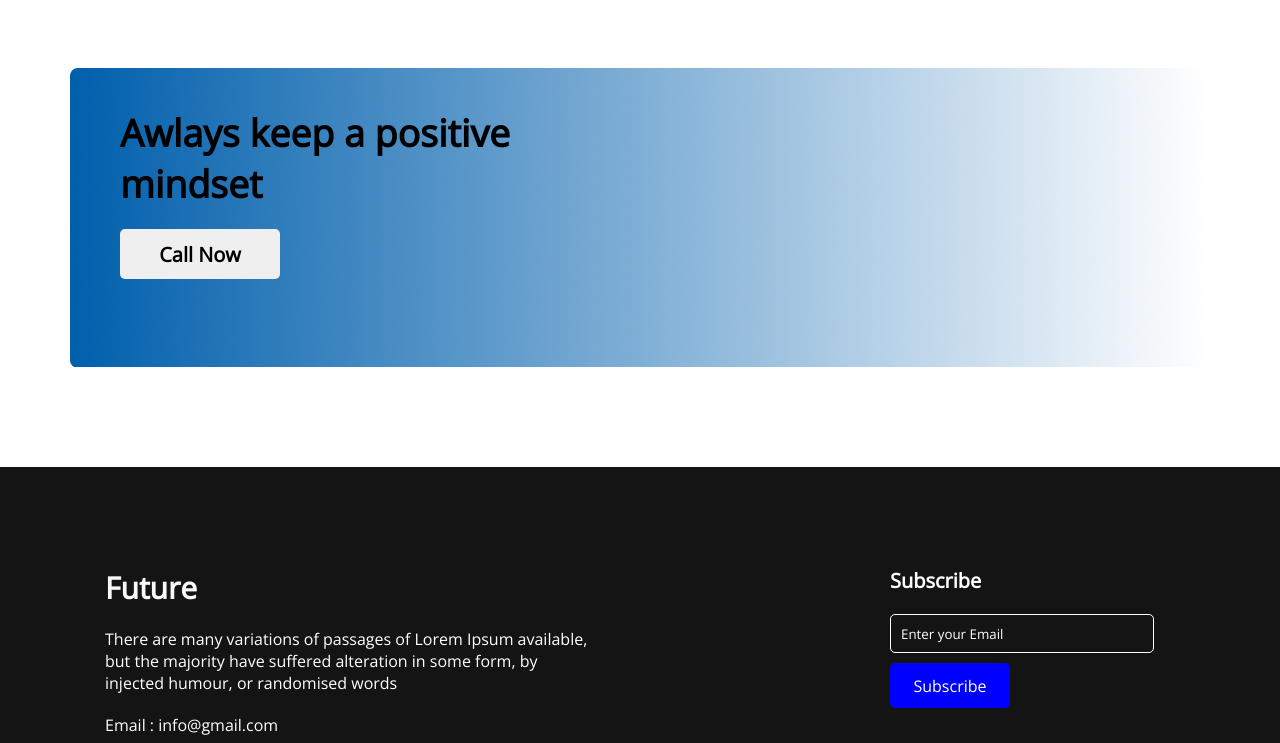
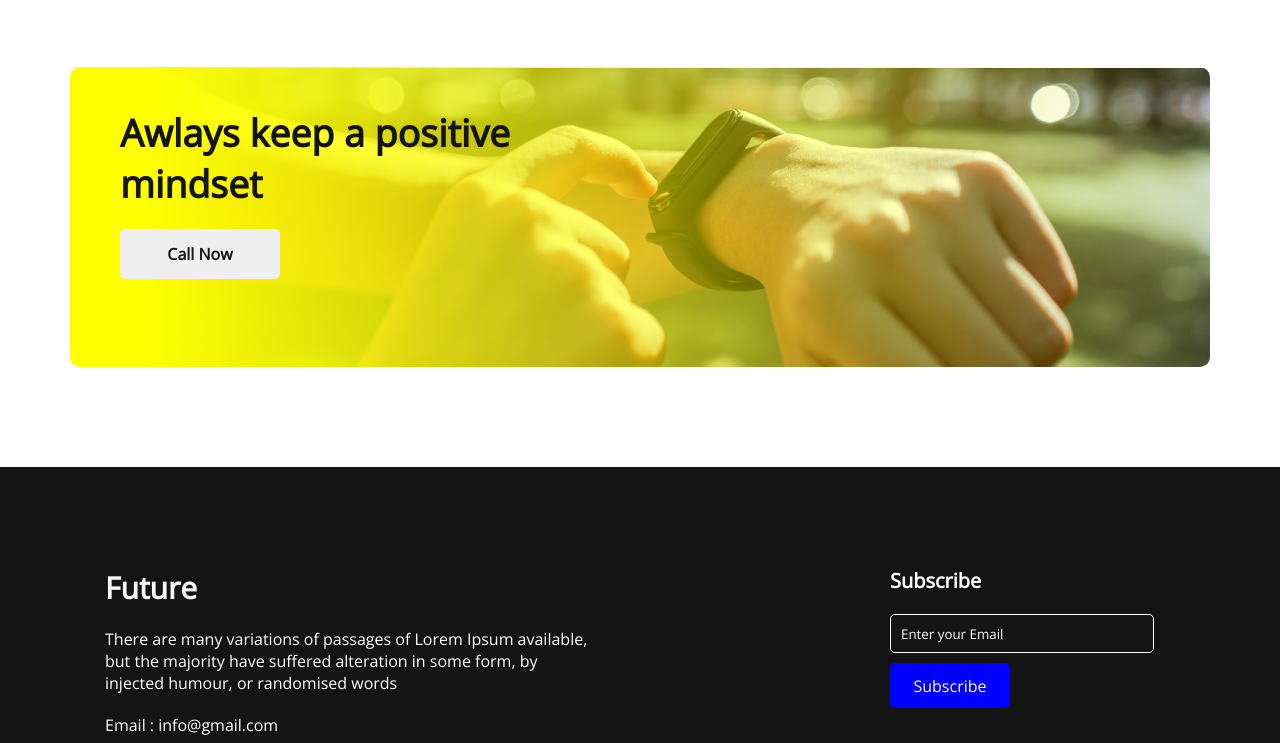
Before and after one commit to hasinurrahman1/new-year-new-me, a plain HTML site: page index.html in a window 1280 px wide. Shown: the part 2058-2801 px from the top of the page. Drawn offline with nearby package versions, Linux system fonts and the light colour scheme.

Commit message:
added gradient

```diff
--- a/styles/style.css
+++ b/styles/style.css
@@ -138,16 +138,11 @@ img {
 .gradient-title {
     width: 1140px;
     height: 300px;
-    background-image: url(../images/gradient1.png);
     background-repeat: no-repeat;
+    background: linear-gradient(90deg, #ffff00 7%, rgba(0, 95, 172, 0) 100%),  url(../images/watch.png);
+    border-radius: 10px;
     margin: 0 auto;
     margin-top: 70px;
-}
-
-.gradient-title img {
-    height: 300px;
-    display: block;
-    position: absolute;
 }
 
 .gradient-content {
@@ -156,17 +151,18 @@ img {
     font-weight: 700;
     font-size: 25px;
     padding: 40px 0 0 50px;
-    position: relative;
+    color: #151414;
 }
 
 .gradient-btn {
     width: 160px;
     height: 50px;
     font-weight: 600;
-    font-size: 20px;
+    font-size: 16px;
     border-radius: 5px;
     border: 0;
     margin-top: 20px;
+    color:#151414;
 }
 
 /* Footer Part */
```
Also changed, not shown: index.html (line endings or trailing spaces).
